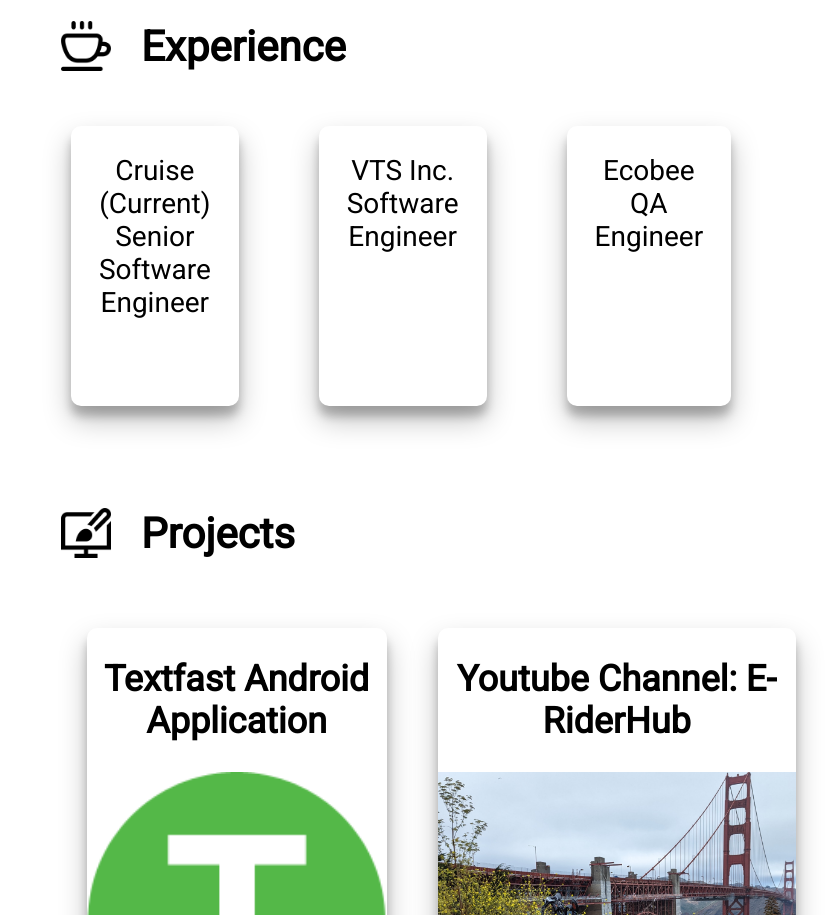
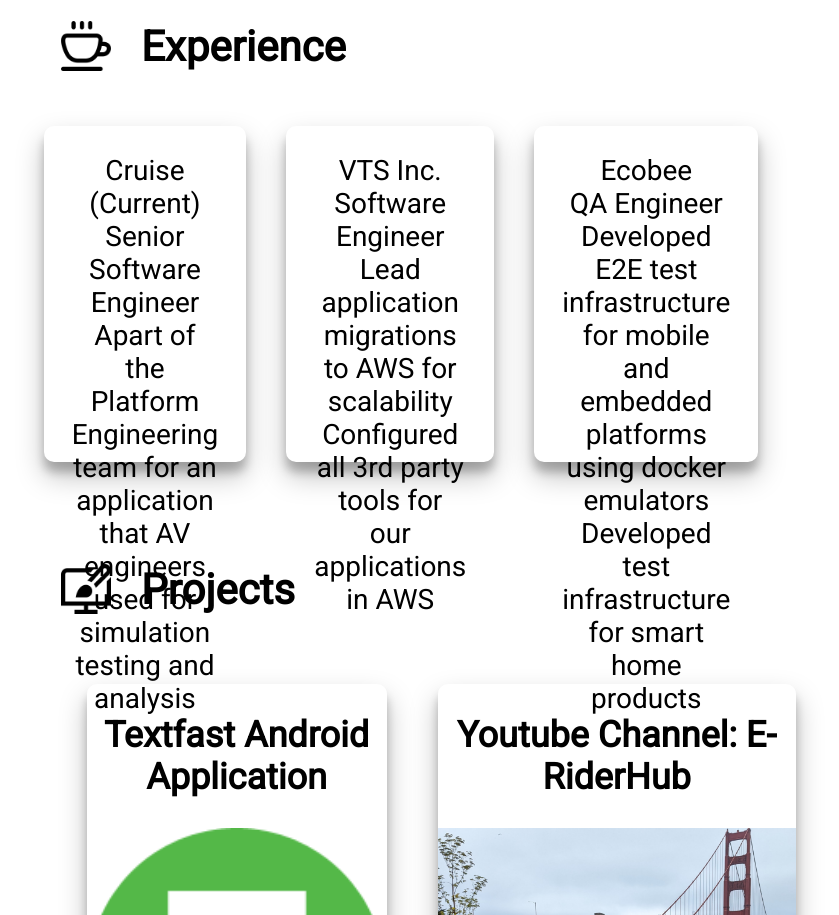
Before and after one commit to ElliotBarnwell/resume-website, a React (Create React App) app: page / in a window 1280 px wide. Shown: the part 2360-3275 px from the top of the page, without its empty margins (239-1078 px from the left). Built offline with nearby package versions, Linux system fonts and the light colour scheme.

Commit message:
updating css

```diff
--- a/src/App.css
+++ b/src/App.css
@@ -195,6 +195,18 @@
   align-items: center;
   justify-content: center;
   margin-bottom: 3em;
+}
+
+.experience-panel{
+  display: flex;
+  flex-direction: column;
+  width: 12em;
+  height: 10em;
+  margin-left: 20px;
+  margin-right: 20px;
+  box-shadow: rgba(0, 0, 0, 0.25) 0px 14px 28px, rgba(0, 0, 0, 0.22) 0px 10px 10px;
+  border-radius: 10px;
+  padding: 1em 1em 1em 1em;
 }
 
 .tech-div{
--- a/src/components/pages/aboutme.js
+++ b/src/components/pages/aboutme.js
@@ -57,7 +57,6 @@
                 <p>Kubernetes</p>
                 <p>Docker</p>
                 <p>Prometheus</p>
-                <p>gRPC</p>
               </ul>
           </div>
         </div>
--- a/src/components/pages/experience.js
+++ b/src/components/pages/experience.js
@@ -10,19 +10,33 @@
             </div>
 
   <div className="experience-div">
-            <div className="tech-div">
-              Cruise (Current)
-              <p>Senior Software Engineer</p>
+            <div className="experience-panel">
+
+              <div className="panel-title">
+                Cruise (Current)
+                <p>Senior Software Engineer</p>
+              </div>
+              <div className="panel-body">
+                <p>Apart of the Platform Engineering team for an application that AV engineers
+                    used for simulation testing and analysis</p>
+              </div>
+
             </div>
 
-            <div className="tech-div">
+            <div className="experience-panel">
               VTS Inc.
               <p>Software Engineer</p>
+              <p>Lead application migrations to AWS for scalability
+              Configured all 3rd party tools for our applications in AWS
+              </p>
             </div>
 
-            <div className="tech-div">
+            <div className="experience-panel">
               Ecobee
               <p>QA Engineer</p>
+              <p>Developed E2E test infrastructure for mobile and embedded platforms
+                  using docker emulators
+              Developed test infrastructure for smart home products</p>
             </div>
 
             </div>
```
